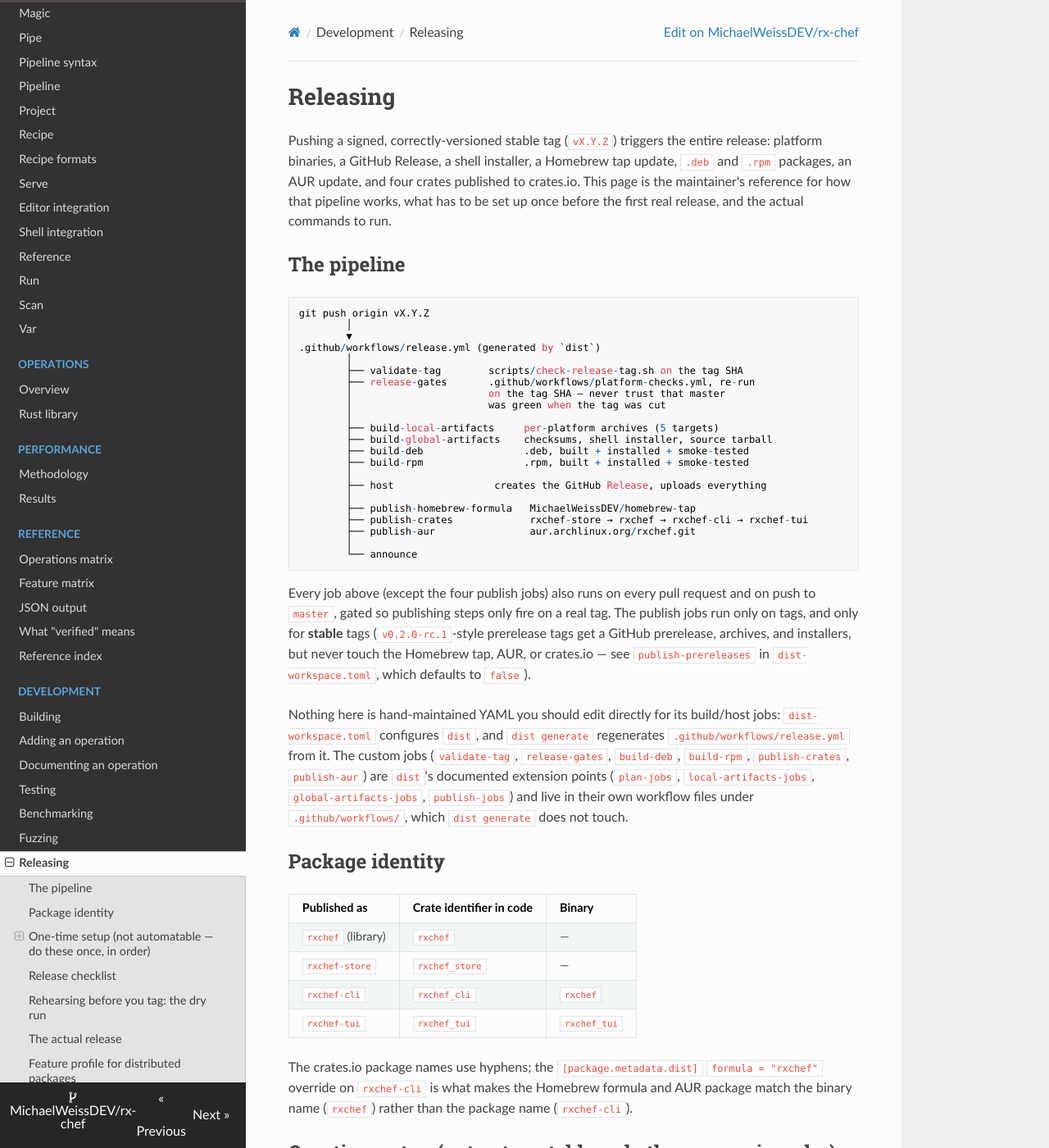
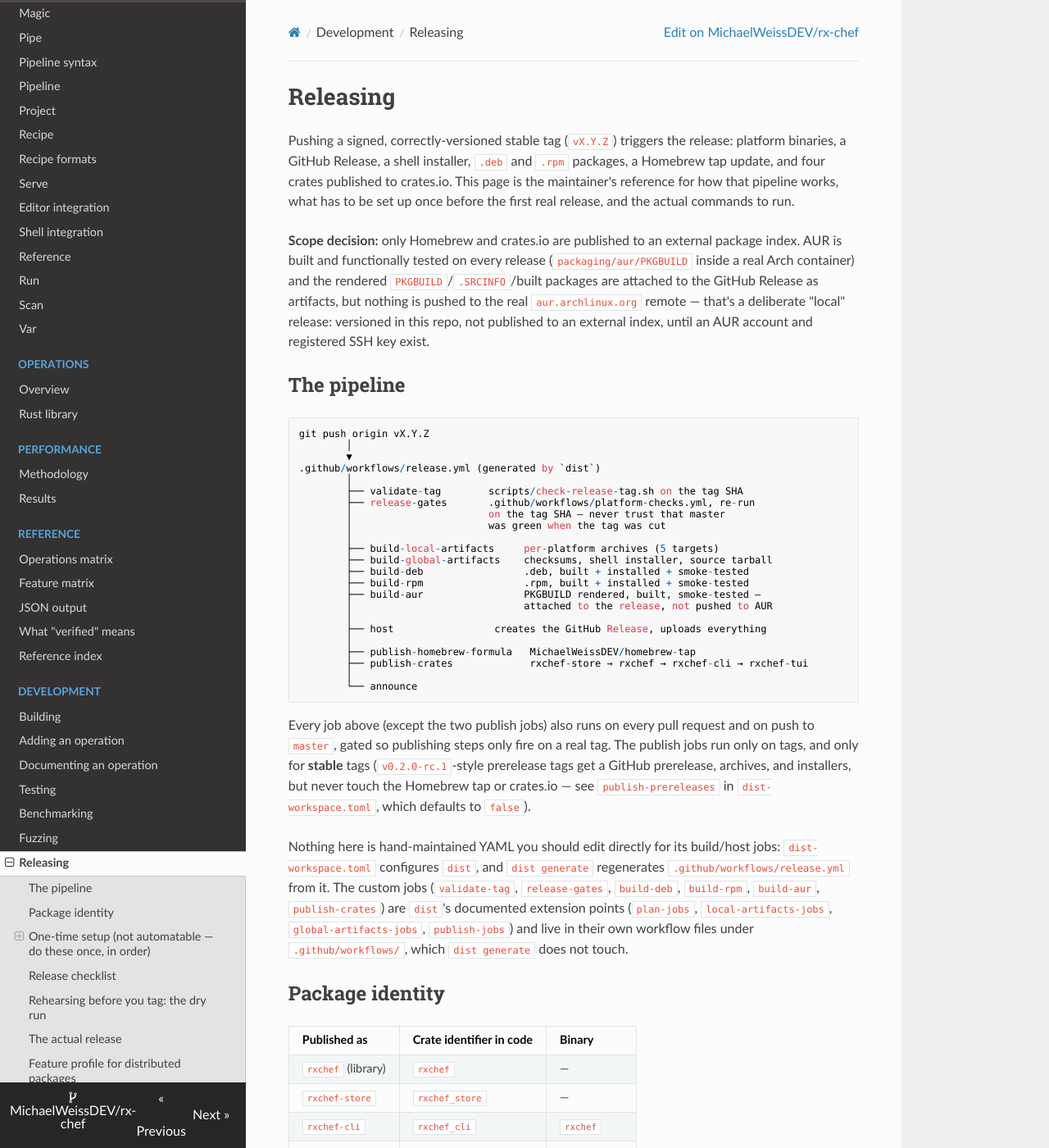
Before and after one commit to MichaelWeissDEV/rx-chef, an MkDocs documentation site: the page built from docs/development/releasing.md, in a window 1280 px wide and 1400 px high. Shown: the whole window at 82% size. Built offline with MkDocs 1.6.1, drawn with Linux system fonts in a browser that asks for light colours; nearby versions of some CDN libraries; some of the changed text lies outside the part shown.

Commit message:
Fold Unreleased into 0.1.0, scope AUR to local-only release artifact
Merge the Unreleased changelog section into the 0.1.0 entry (dated today)
so the first tagged release's changelog actually reflects everything in
the tree. Per explicit direction, only Homebrew and crates.io get real
external publishes: AUR is built and functionally tested in CI on every
release (packaging/aur/PKGBUILD, real makepkg run) and its PKGBUILD/
.SRCINFO/built packages are attached to the GitHub Release as artifacts,
but nothing is pushed to the real aur.archlinux.org remote. Renamed
publish-aur.yml to build-aur.yml accordingly and removed it from
dist-workspace.toml's publish-jobs (moved to global-artifacts-jobs
instead, alongside build-deb/build-rpm).

````diff
--- a/docs/development/releasing.md
+++ b/docs/development/releasing.md
@@ -1,11 +1,20 @@
 # Releasing
 
 Pushing a signed, correctly-versioned stable tag (`vX.Y.Z`) triggers the
-entire release: platform binaries, a GitHub Release, a shell installer, a
-Homebrew tap update, `.deb` and `.rpm` packages, an AUR update, and four
-crates published to crates.io. This page is the maintainer's reference for
-how that pipeline works, what has to be set up once before the first real
-release, and the actual commands to run.
+release: platform binaries, a GitHub Release, a shell installer, `.deb` and
+`.rpm` packages, a Homebrew tap update, and four crates published to
+crates.io. This page is the maintainer's reference for how that pipeline
+works, what has to be set up once before the first real release, and the
+actual commands to run.
+
+**Scope decision:** only Homebrew and crates.io are published to an
+external package index. AUR is built and functionally tested on every
+release (`packaging/aur/PKGBUILD` inside a real Arch container) and the
+rendered `PKGBUILD`/`.SRCINFO`/built packages are attached to the GitHub
+Release as artifacts, but nothing is pushed to the real
+`aur.archlinux.org` remote — that's a deliberate "local" release: versioned
+in this repo, not published to an external index, until an AUR account and
+registered SSH key exist.
 
 ## The pipeline
 
@@ -24,28 +33,29 @@ git push origin vX.Y.Z
         ├── build-global-artifacts    checksums, shell installer, source tarball
         ├── build-deb                 .deb, built + installed + smoke-tested
         ├── build-rpm                 .rpm, built + installed + smoke-tested
+        ├── build-aur                 PKGBUILD rendered, built, smoke-tested —
+        │                             attached to the release, not pushed to AUR
         │
         ├── host                 creates the GitHub Release, uploads everything
         │
         ├── publish-homebrew-formula   MichaelWeissDEV/homebrew-tap
         ├── publish-crates             rxchef-store → rxchef → rxchef-cli → rxchef-tui
-        ├── publish-aur                aur.archlinux.org/rxchef.git
         │
         └── announce
 ```
 
-Every job above (except the four publish jobs) also runs on every pull
+Every job above (except the two publish jobs) also runs on every pull
 request and on push to `master`, gated so publishing steps only fire on a
 real tag. The publish jobs run only on tags, and only for **stable** tags
 (`v0.2.0-rc.1`-style prerelease tags get a GitHub prerelease, archives, and
-installers, but never touch the Homebrew tap, AUR, or crates.io — see
+installers, but never touch the Homebrew tap or crates.io — see
 `publish-prereleases` in `dist-workspace.toml`, which defaults to `false`).
 
 Nothing here is hand-maintained YAML you should edit directly for its
 build/host jobs: `dist-workspace.toml` configures `dist`, and
 `dist generate` regenerates `.github/workflows/release.yml` from it. The
 custom jobs (`validate-tag`, `release-gates`, `build-deb`, `build-rpm`,
-`publish-crates`, `publish-aur`) are `dist`'s documented extension points
+`build-aur`, `publish-crates`) are `dist`'s documented extension points
 (`plan-jobs`, `local-artifacts-jobs`, `global-artifacts-jobs`,
 `publish-jobs`) and live in their own workflow files under
 `.github/workflows/`, which `dist generate` does not touch.
@@ -107,17 +117,18 @@ Create `MichaelWeissDEV/homebrew-tap` (empty is fine; `dist` publishes into
 it). Create a token scoped to just that one repository's contents, add it
 to the `release` environment as `HOMEBREW_TAP_TOKEN`.
 
-### 4. AUR
+### AUR (optional, not required for a release)
 
-Create an AUR account, add its published PGP/SSH key per the AUR's own
-submission guidelines. Generate a dedicated SSH key for CI, add its
-*public* half to your AUR account, and add:
-
-- `AUR_SSH_PRIVATE_KEY` — the private half, in the `release` environment.
-- `AUR_KNOWN_HOSTS` — the output of
-  `ssh-keyscan aur.archlinux.org`, **verified against a published AUR SSH
-  host key fingerprint** before trusting it (do not blindly trust
-  `ssh-keyscan`'s output at release time — verify it once, here, and pin it).
+AUR publishing is out of scope for now (see the scope decision at the top
+of this page): `build-aur` builds and functionally tests the package on
+every release without needing any AUR account or secret. If real AUR
+publishing is wanted later, that means: creating an AUR account, adding a
+dedicated CI SSH key to it, adding `AUR_SSH_PRIVATE_KEY` and
+`AUR_KNOWN_HOSTS` (verified against a published AUR SSH host key
+fingerprint, not blindly trusted from `ssh-keyscan`) to the `release`
+environment, restoring `"./publish-aur"` to `publish-jobs` in
+`dist-workspace.toml`, and reinstating the push step this repository's
+history shows was removed from what is now `build-aur.yml`.
 
 ## Release checklist
 
@@ -141,9 +152,10 @@ submission guidelines. Generate a dedicated SSH key for CI, add its
 workflow that runs the entire pipeline — gates, `dist plan`/`dist build`,
 `.deb` and `.rpm` builds, an AUR `makepkg` build against the current commit,
 Homebrew formula generation, and `cargo publish --dry-run` for
-`rxchef-store`/`rxchef` — with **no GitHub Release, no crates.io upload, no
-AUR push, no Homebrew push**. Trigger it from the Actions tab before cutting
-a real tag.
+`rxchef-store`/`rxchef` — with **no GitHub Release and no crates.io or
+Homebrew upload** (AUR is never pushed externally regardless — see the
+scope decision above). Trigger it from the Actions tab before cutting a
+real tag.
 
 (`rxchef-cli`/`rxchef-tui` can't be dry-run publish-checked this way:
 `cargo publish` resolves path dependencies against the real registry even
````
Also changed, not shown: CHANGELOG.md (+22 -26 lines), README.md (+8 -6 lines), dist-workspace.toml (+9 -3 lines), docs/getting-started/installation.md (+10 -4 lines), 3 other files.
